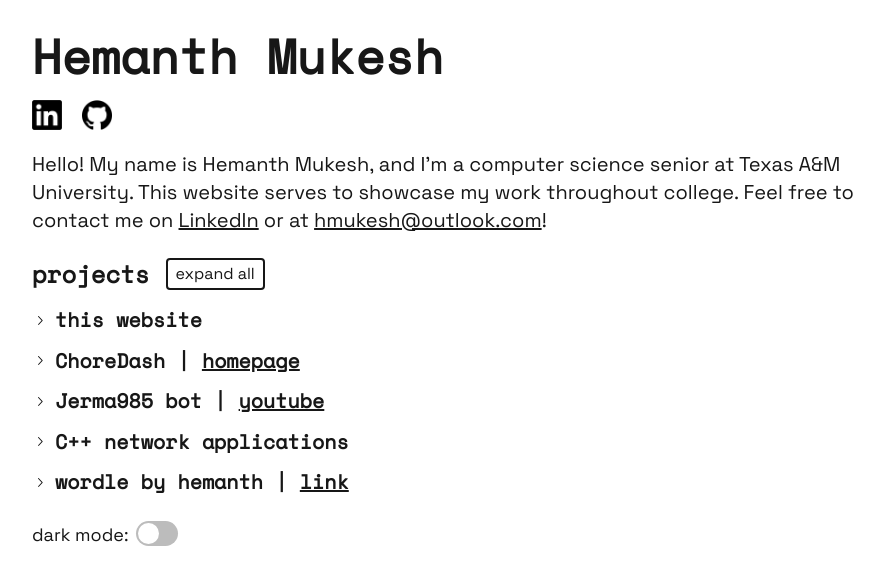
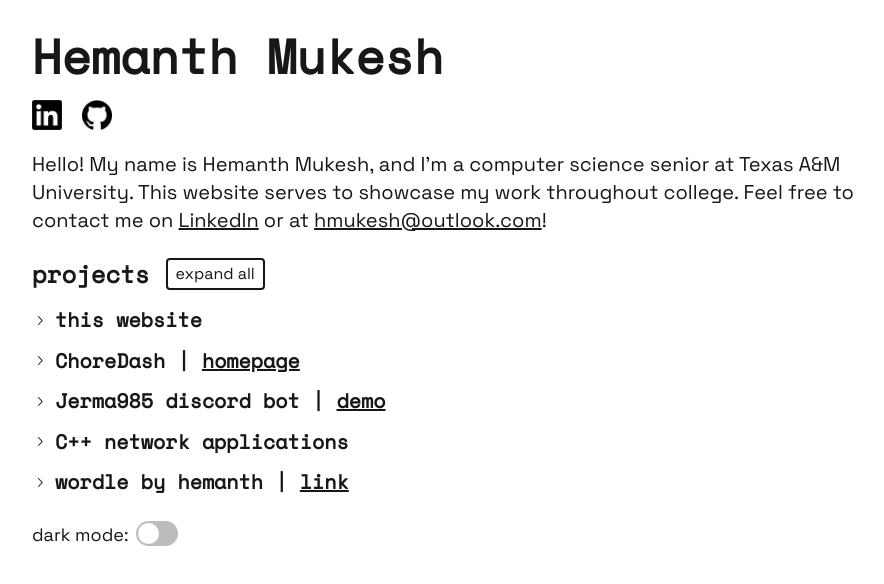
Before and after one commit to hmukesh5/hmukesh5.github.io, a React (Vite) app: page / in a window 1280 px wide. Shown: the top 584 px of the page, without its empty margins (184-1068 px from the left). Built offline with nearby package versions, Linux system fonts and the light colour scheme.

Commit message:
changed jerma headline

```diff
--- a/src/App.tsx
+++ b/src/App.tsx
@@ -145,8 +145,8 @@ function App() {
         },
         {
             value: "jerma",
-            title: <>Jerma985 bot | </>,
-            link: <a href="https://youtube.com/watch?v=gCIfvgX4Vg4" target="_blank" className={`underline ${darkmodeSwitcher}`}>youtube</a>,
+            title: <>Jerma985 discord bot | </>,
+            link: <a href="https://youtube.com/watch?v=gCIfvgX4Vg4" target="_blank" className={`underline ${darkmodeSwitcher}`}>demo</a>,
             content:<>
                         <span className="font-bold text-amber-600">🏆 Aggie Coding Club Discord Bot Challenge 2022 1st place winner</span>
                         <br/>
```
